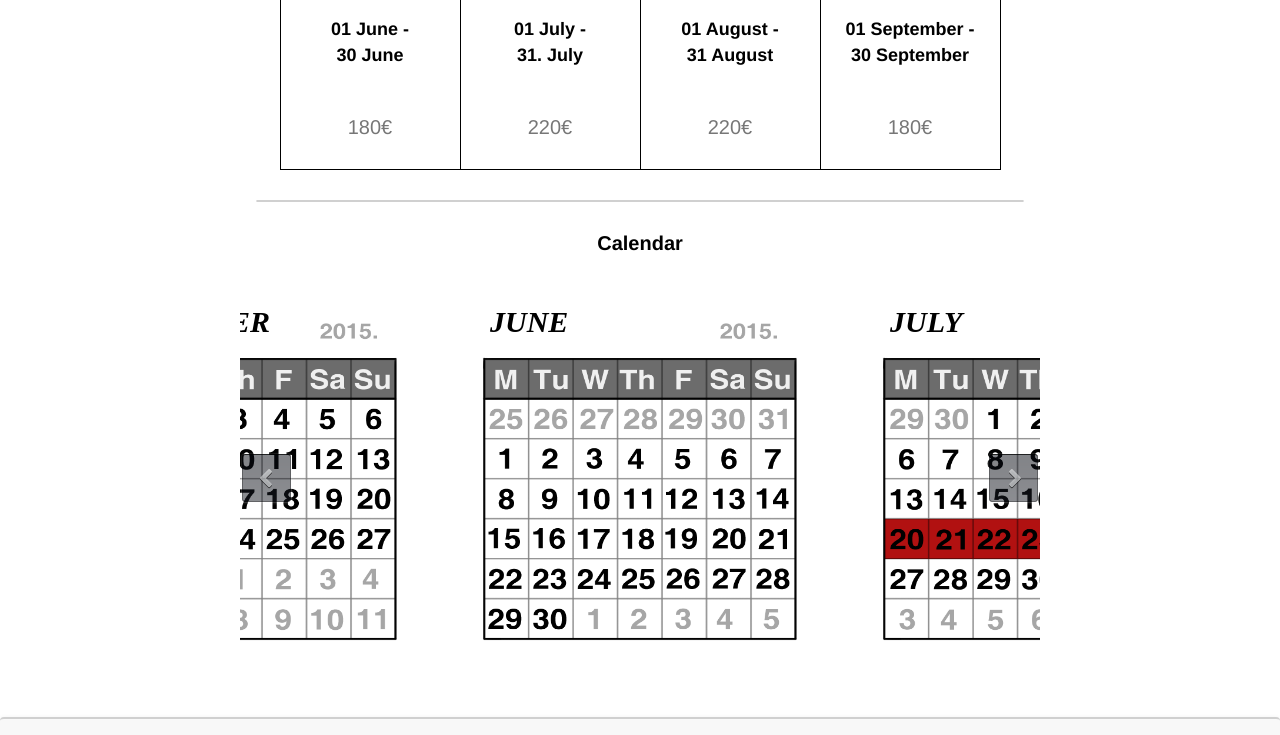
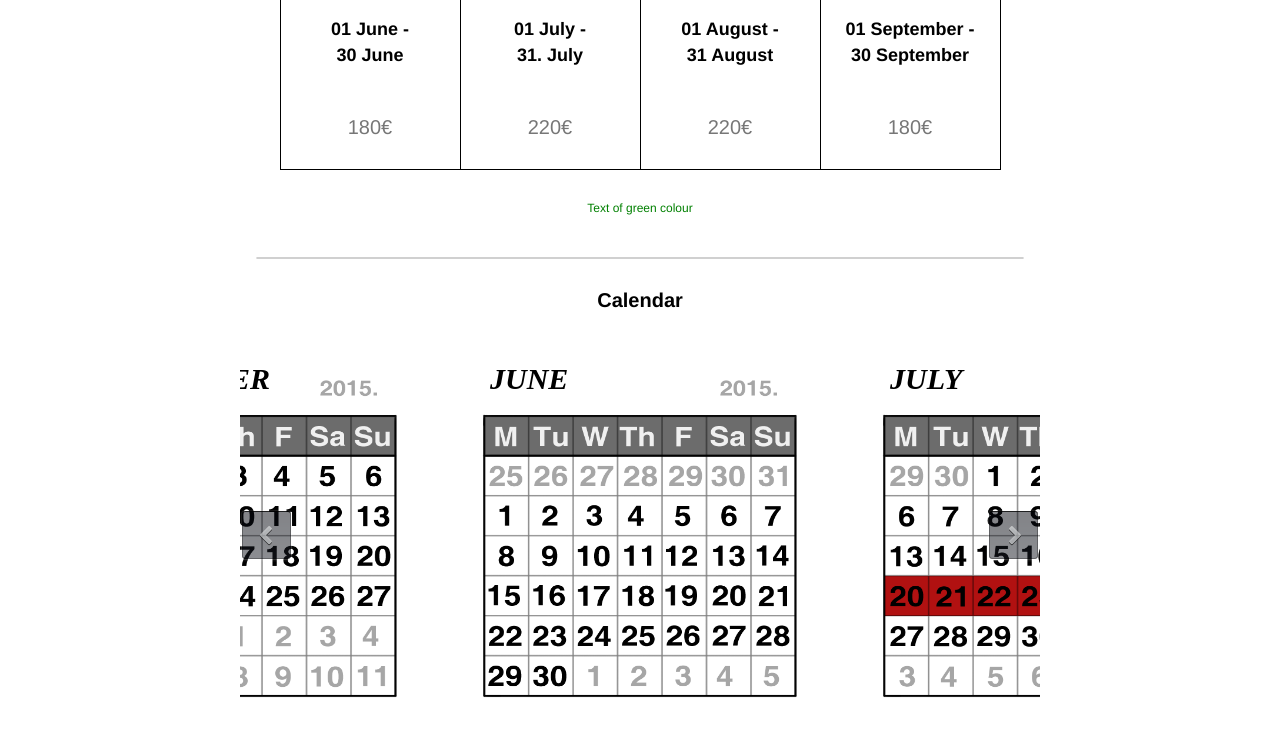
Before and after one commit to frafajec/Villa-Sol, a PHP site: page /en/reservation.php in a window 1280 px wide. Shown: the part 596-1331 px from the top of the page. Run offline with PHP 8.4, Linux system fonts and the light colour scheme; some libraries are stand-ins or nearby versions.

Commit message:
Discount option
Added init discount option to en.

```diff
--- a/en/inc/header.php
+++ b/en/inc/header.php
@@ -12,7 +12,7 @@
     <link href="../static/css/bootstrap-min.css" rel="stylesheet">
     <!--<link href="../static/css/bootstrap-theme-min.css" rel="stylesheet">-->
     <link href="../static/css/sweet-alert.css" rel="stylesheet">
-    <link href="../static/css/main-min.css" rel="stylesheet">
+    <link href="../static/css/main.css" rel="stylesheet">
     <link rel="shortcut icon" type="image/png" href="../static/img/fav.ico"/>
     <!-- analytics -->
     <script>
--- a/en/index.php
+++ b/en/index.php
@@ -5,7 +5,8 @@
 
 
         <h4>WELCOME TO VILLA SOL</h4><br>
-        <p>A place for your perfect holiday.<br><br><br><br><br> </p>
+        <p>A place for your perfect holiday.<br>
+            Last minute July offer! <a href="reservation.php">20% discount</a><br><br><br><br> </p>
 
 </div>
 
--- a/en/reservation.php
+++ b/en/reservation.php
@@ -43,6 +43,7 @@
                     </tr>
                 </tbody>
             </table>
+            <p class="discount">Text of green colour</p>
         </div>
     </div>
 </div>
--- a/nbproject/private/private.xml
+++ b/nbproject/private/private.xml
@@ -11,8 +11,6 @@
         </file>
     </editor-bookmarks>
     <open-files xmlns="http://www.netbeans.org/ns/projectui-open-files/2">
-        <group>
-            <file>file:/C:/xampp/htdocs/Villa-Sol/de/situation.php</file>
-        </group>
+        <group/>
     </open-files>
 </project-private>
--- a/static/css/main.css
+++ b/static/css/main.css
@@ -402,6 +402,12 @@ body {
 /* ------------ */
 /* reservation page */
 /* ------------ */
+.discount {
+    text-align: center;
+    color: green;
+    font-size: 1.2em;
+    margin-top: 30px;
+}
 .reservation_panorama {
     background: url("../img//panoramic/panorama3_2016.jpg") no-repeat;
     max-width: 100%;
```
